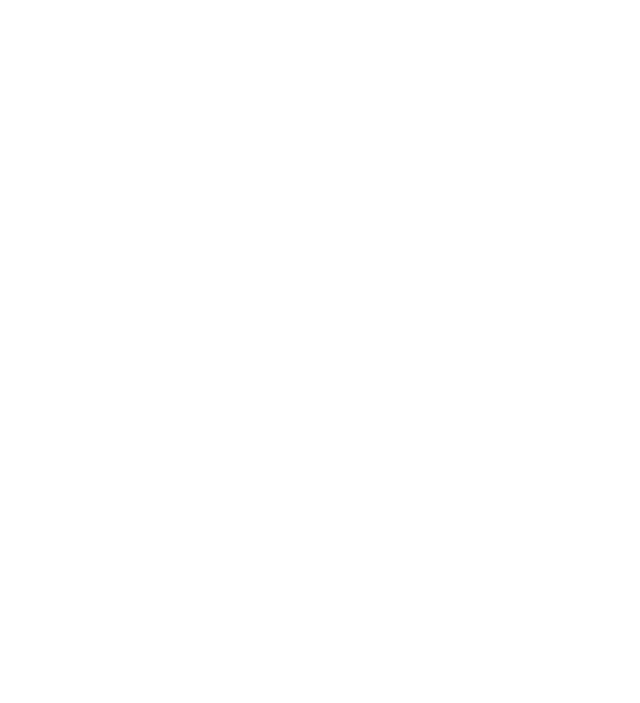
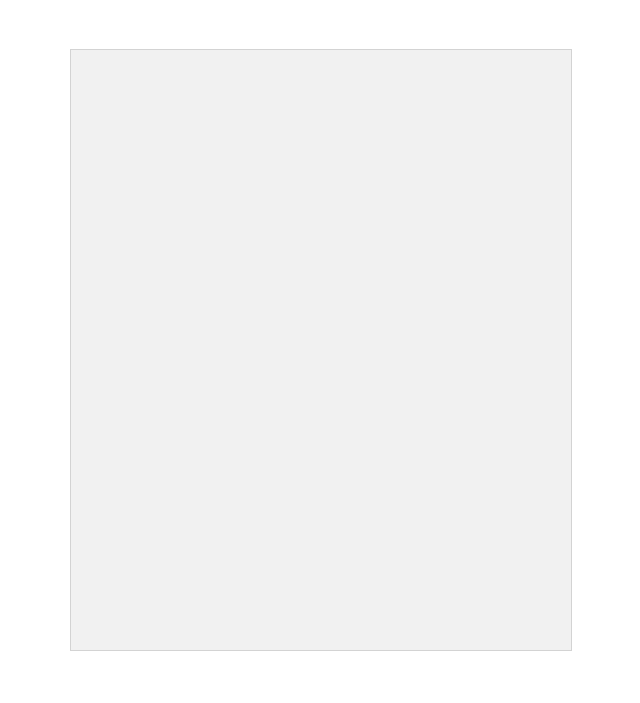
Before and after one commit to alexanderchernetsky/chernetsky-js-project, a website: page index.html in a window 1280 px wide. Shown: the whole page, without its empty margins (279-919 px from the left). Drawn offline with Linux system fonts and the light colour scheme.

Commit message:
Create game canvas area

```diff
--- a/index.html
+++ b/index.html
@@ -1,10 +1,56 @@
-<!DOCTYPE html>
+<!doctype html>
 <html lang="en">
   <head>
     <meta charset="UTF-8">
+    <meta name="viewport"
+          content="width=device-width, user-scalable=no, initial-scale=1.0, maximum-scale=1.0, minimum-scale=1.0">
+    <meta http-equiv="X-UA-Compatible" content="ie=edge">
     <title>racing game project</title>
+    <style>
+      body {
+        margin: 0;
+
+      }
+      .canvas-wrapper {
+        position: relative;
+        width: 100vw;
+        max-width: 1200px;
+        height: 100vh;
+        max-height: 700px;
+      }
+      canvas {
+        border: 1px solid #d3d3d3;
+        background-color: #f1f1f1;
+        position: absolute;
+        left: 50%;
+        top: 50%;
+        transform: translate(-50%,-50%);
+      }
+    </style>
   </head>
   <body>
+    <div class="canvas-wrapper"></div>
+    <script>
+      'use strict';
+      // constants
+      var GAMEAREAWIDTH = 500; // px width of our game area
+      var GAMEAREAHEIGHT = 600; // px height of our game area
 
+      // game area object
+      var myGameArea = {
+        canvas : document.createElement("canvas"),
+        start : function() {
+          this.canvas.width = GAMEAREAWIDTH;
+          this.canvas.height = GAMEAREAHEIGHT;
+          this.context = this.canvas.getContext("2d");
+          document.querySelector('.canvas-wrapper').appendChild(this.canvas);
+        }
+      };
+
+      (function startGame() {
+        myGameArea.start();
+      }());
+
+    </script>
   </body>
 </html>
```
